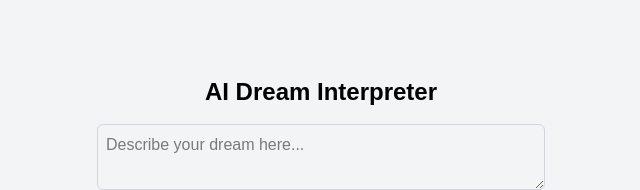
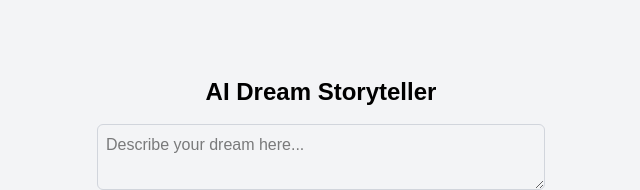
Before and after one commit to Meet1903/GenAI-Dream-Storyteller, a Next.js app: page / in a window 1280 px wide. Shown: the part 232-422 px from the top of the page, without its empty margins (319-959 px from the left). Built offline with nearby package versions, Linux system fonts and the light colour scheme.

Commit message:
Rename title from "AI Dream Interpreter" to "AI Dream Storyteller"

```diff
--- a/app/page.tsx
+++ b/app/page.tsx
@@ -38,7 +38,7 @@
 
   return (
     <div className="flex flex-col items-center justify-center min-h-screen py-2 bg-gray-100">
-      <h1 className="text-2xl font-bold text-black mb-4">AI Dream Interpreter</h1>
+      <h1 className="text-2xl font-bold text-black mb-4">AI Dream Storyteller</h1>
 
       <form className="w-full max-w-md" onSubmit={interpretDream}>
         <textarea
```
